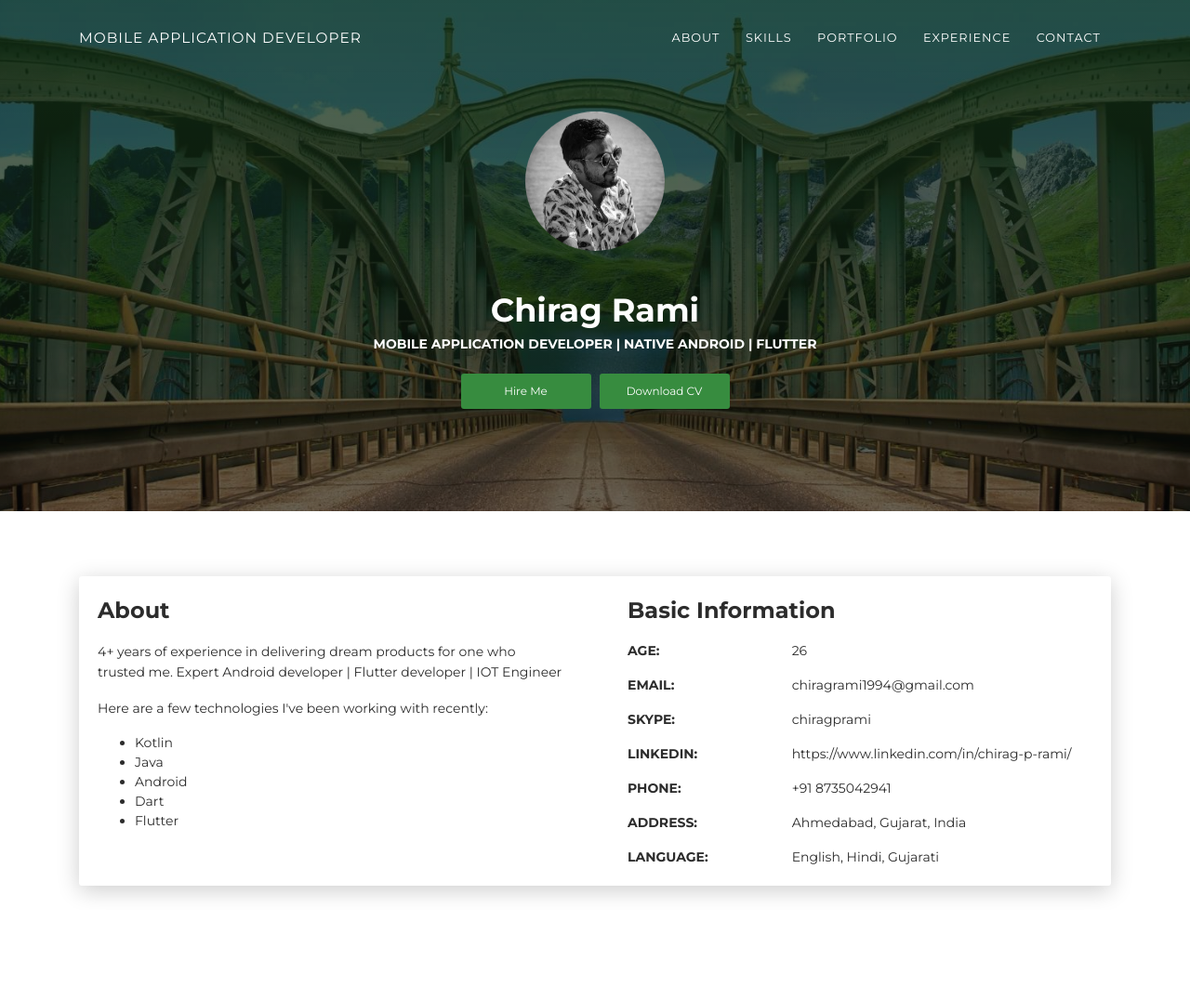
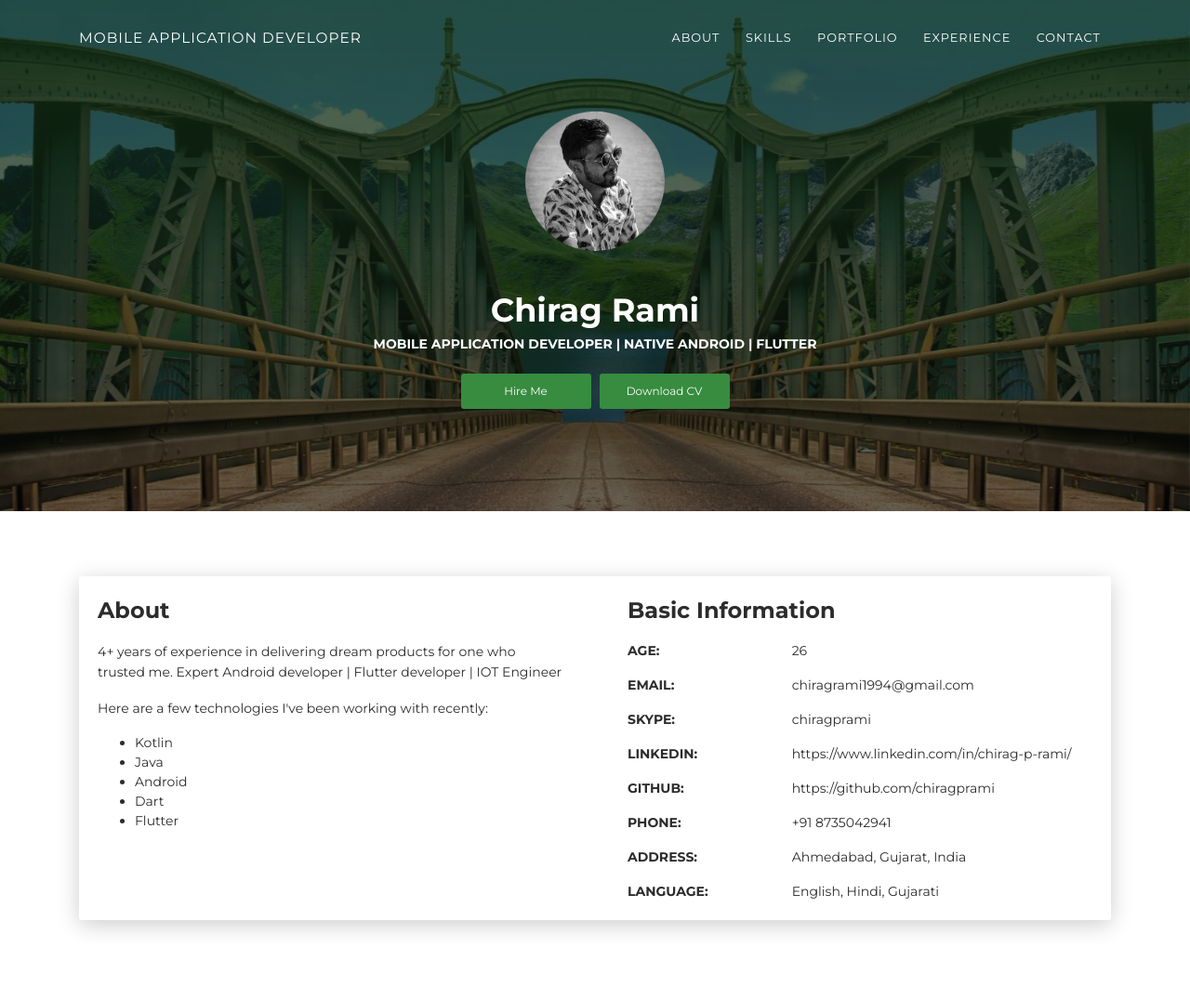
Before and after one commit to chiragprami/chirag.github.io, a plain HTML site: page index.html in a window 1280 px wide. Shown: the top 1076 px of the page at 93% size. Drawn offline with Linux system fonts and the light colour scheme.

Commit message:
Basic Information

```diff
--- a/index.html
+++ b/index.html
@@ -120,6 +120,13 @@
                                 </div>
                                 <div class="row mt-3">
                                     <div class="col-sm-4"><strong
+                                            class="text-uppercase">GitHub:</strong></div>
+                                    <div class="col-sm-8">
+                                        <link>
+                                        https://github.com/chiragprami</link></div>
+                                </div>
+                                <div class="row mt-3">
+                                    <div class="col-sm-4"><strong
                                             class="text-uppercase">Phone:</strong></div>
                                     <div class="col-sm-8">+91 8735042941</div>
                                 </div>
@@ -155,7 +162,6 @@
                 <div class="card-body">
                   <div class="h5">Native Android</div>
                   <p>Qplayer - HD Video Player is one of the best video player which also supports the 4k videos and all the formats of video files. With the kind of features Qplayer support, it has become one of the most recommended HD Video Player to use. The user interface of Qplayer is really simple and can be operated by anyone with few taps.</p>
-
                     <link>https://play.google.com/store/apps/details?id=ws.qplayer.videoplayer</link>
                 </div>
               </div>
```
